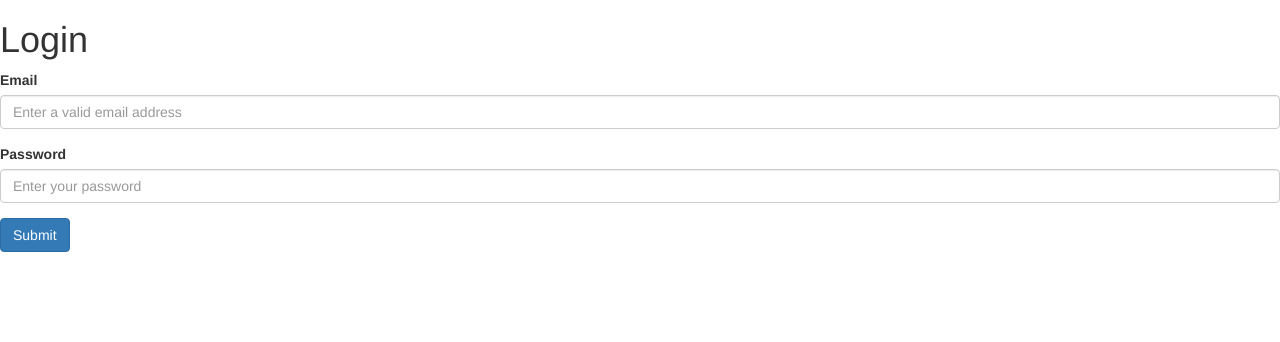
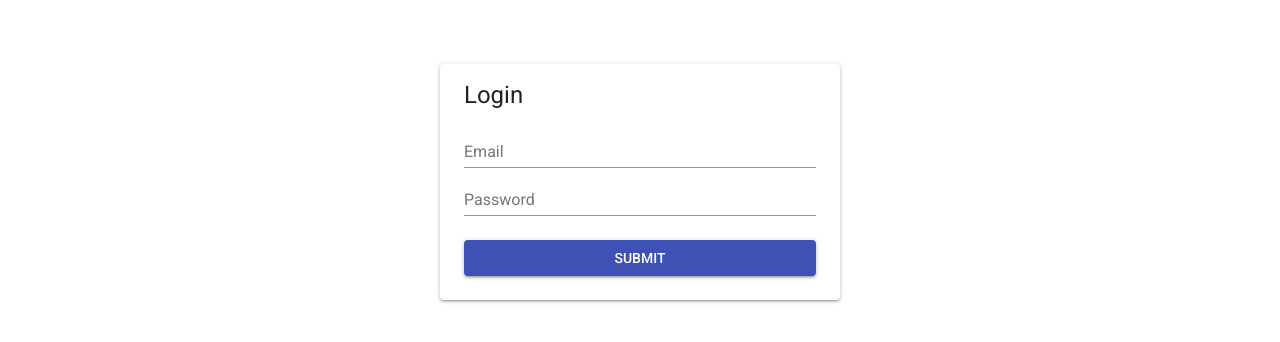
Before and after one commit to laaksomavrick/boring-react-spa, a React (Create React App) app: page /login in a window 1280 px wide. Shown: the top 342 px of the page. Built offline with nearby package versions, Linux system fonts and the light colour scheme.

Commit message:
Material; login form

```diff
--- a/public/index.html
+++ b/public/index.html
@@ -22,7 +22,8 @@
       work correctly both with client-side routing and a non-root public URL.
       Learn how to configure a non-root public URL by running `npm run build`.
     -->
-    <link rel="stylesheet" href="https://maxcdn.bootstrapcdn.com/bootstrap/3.3.7/css/bootstrap.min.css" integrity="sha384-BVYiiSIFeK1dGmJRAkycuHAHRg32OmUcww7on3RYdg4Va+PmSTsz/K68vbdEjh4u" crossorigin="anonymous">
+    <link rel="stylesheet" href="https://fonts.googleapis.com/css?family=Roboto:300,400,500">
+
 
     <title>React App</title>
   </head>
--- a/src/components/UserForm.component.tsx
+++ b/src/components/UserForm.component.tsx
@@ -1,5 +1,10 @@
-import React, { FormEvent, SFC } from "react";
-import { Button, ControlLabel, FormControl, FormGroup } from "react-bootstrap";
+import { Typography } from "@material-ui/core";
+import Button from "@material-ui/core/Button";
+import FormControl from "@material-ui/core/FormControl";
+import Input from "@material-ui/core/Input";
+import InputLabel from "@material-ui/core/InputLabel";
+import withStyles, { StyledComponentProps } from "@material-ui/core/styles/withStyles";
+import React, { ChangeEvent, Component, FormEvent } from "react";
 import { ApiError } from "../utils/http";
 import { FormError } from "./FormError.component";
 
@@ -8,31 +13,59 @@ import { FormError } from "./FormError.component";
 // validate onSubmit on submit
 // ???
 
-interface Props {
-  onChange: (event: FormEvent<FormControl & HTMLInputElement>) => Promise<void>;
+const styled = withStyles(theme => ({
+  container: {
+    display: "flex",
+    flexDirection: "column",
+    width: "100%", // Fix IE 11 issue.
+  },
+  form: {
+    display: "flex",
+    flexDirection: "column",
+    marginTop: theme.spacing.unit,
+  },
+  submit: {
+    marginTop: theme.spacing.unit * 3,
+  },
+}));
+
+interface Props extends StyledComponentProps {
+  onChange: (event: ChangeEvent<HTMLInputElement>) => Promise<void>;
   onSubmit: (event: FormEvent) => Promise<void>;
   state: {
     email: string;
     password: string;
     passwordConfirmation?: string;
   };
+  header: string;
   error?: ApiError;
 }
 
 // todo: extract FormGroup dupes into form input component /form
 // todo make this pretty :)
-export const UserForm: SFC<Props> = (props: Props): any => {
+class UserForm extends Component<Props, {}> {
+  public constructor(props: Props) {
+    super(props);
+  }
+
+  public render() {
     const {
       onChange,
       onSubmit,
       error,
+      header,
+      classes,
       state: { email, password },
-  } = props;
+    } = this.props;
     return (
-    <form onSubmit={onSubmit}>
-      <FormGroup>
-        <ControlLabel>Email</ControlLabel>
-        <FormControl
+      <div className={classes.container}>
+        <Typography component="h1" variant="h5">
+          {header}
+        </Typography>
+        <form onSubmit={onSubmit} className={classes.form}>
+          <FormControl>
+            <InputLabel>Email</InputLabel>
+            <Input
               type="email"
               name="email"
               autoComplete="email"
@@ -40,10 +73,10 @@ export const UserForm: SFC<Props> = (props: Props): any => {
               placeholder="Enter a valid email address"
               onChange={onChange}
             />
-      </FormGroup>
-      <FormGroup>
-        <ControlLabel>Password</ControlLabel>
-        <FormControl
+          </FormControl>
+          <FormControl>
+            <InputLabel>Password</InputLabel>
+            <Input
               type="password"
               autoComplete="new-password"
               name="password"
@@ -51,27 +84,35 @@ export const UserForm: SFC<Props> = (props: Props): any => {
               placeholder="Enter your password"
               onChange={onChange}
             />
-      </FormGroup>
-      {renderConfirmPassword(props)}
-      <Button bsStyle="primary" type="submit">
+          </FormControl>
+          {this.renderConfirmPassword()}
+          <Button
+            type="submit"
+            fullWidth
+            variant="contained"
+            color="primary"
+            className={classes.submit}
+          >
             Submit
           </Button>
           <FormError error={error} />
         </form>
+      </div>
     );
-};
+  }
 
-function renderConfirmPassword({
+  private renderConfirmPassword() {
+    const {
       onChange,
-  state: { passwordConfirmation = null },
-}: Props) {
-  if (passwordConfirmation === null) {
+      state: { passwordConfirmation },
+    } = this.props;
+    if (passwordConfirmation == null) {
       return null;
     }
     return (
-    <FormGroup>
-      <ControlLabel>Confirm Password</ControlLabel>
-      <FormControl
+      <FormControl>
+        <InputLabel>Confirm Password</InputLabel>
+        <Input
           type="password"
           autoComplete="new-password"
           name="passwordConfirmation"
@@ -79,8 +120,9 @@ function renderConfirmPassword({
           placeholder="Confirm your password"
           onChange={onChange}
         />
-    </FormGroup>
+      </FormControl>
     );
   }
+}
 
-export default UserForm;
+export default styled(UserForm);
--- a/src/screens/LoginScreen.tsx
+++ b/src/screens/LoginScreen.tsx
@@ -1,17 +1,41 @@
-import React, { Component, FormEvent } from "react";
-import { FormControl } from "react-bootstrap";
+import { Paper } from "@material-ui/core";
+import withStyles from "@material-ui/core/styles/withStyles";
+import React, { ChangeEvent, Component, FormEvent } from "react";
 import { connect } from "react-redux";
 import { RouteComponentProps, withRouter } from "react-router";
 import { Dispatch } from "redux";
-import { UserForm } from "../components/UserForm.component";
+import UserForm from "../components/UserForm.component";
 import { ApplicationState } from "../store";
 import { authorizeUser } from "../store/user/actions";
 import { UserInput } from "../store/user/types";
 import { ApiError } from "../utils/http";
 
+const styled = withStyles(theme => ({
+  container: {
+    width: "auto",
+    display: "block",
+    marginLeft: theme.spacing.unit * 3,
+    marginRight: theme.spacing.unit * 3,
+    [theme.breakpoints.up(400 + theme.spacing.unit * 3 * 2)]: {
+      width: 400,
+      marginLeft: "auto",
+      marginRight: "auto",
+    },
+  },
+  paper: {
+    marginTop: theme.spacing.unit * 8,
+    display: "flex",
+    flexDirection: "column",
+    alignItems: "center",
+    padding: `${theme.spacing.unit * 2}px ${theme.spacing.unit * 3}px ${theme.spacing
+      .unit * 3}px`,
+  },
+}));
+
 interface Props extends RouteComponentProps<{}> {
   authorizeUser: (user: UserInput) => Promise<void>;
   error: ApiError | undefined;
+  classes: any;
 }
 
 interface State {
@@ -27,23 +51,25 @@ class Login extends Component<Props, State> {
   }
 
   public render() {
-    const { error } = this.props;
+    const { classes, error } = this.props;
     return (
-      <div>
-        <h1>Login</h1>
+      <div className={classes.container}>
+        <Paper className={classes.paper}>
           <UserForm
             onChange={this.onChange}
             onSubmit={this.onSubmit}
             state={this.state}
+            header="Login"
             error={error}
           />
+        </Paper>
       </div>
     );
   }
 
   private onChange = async ({
     currentTarget: { value = "", name = "" },
-  }: FormEvent<FormControl & HTMLInputElement>): Promise<void> => {
+  }: ChangeEvent<HTMLInputElement>): Promise<void> => {
     await this.setState({ ...this.state, [name]: value });
   };
 
@@ -73,9 +99,11 @@ const mapDispatchToProps = (dispatch: Dispatch<any>) => {
   };
 };
 
-export default withRouter(
+export default styled(
+  withRouter(
     connect(
       mapStateToProps,
       mapDispatchToProps,
     )(Login),
+  ),
 );
--- a/src/screens/RegisterScreen.tsx
+++ b/src/screens/RegisterScreen.tsx
@@ -1,4 +1,4 @@
-import React, { Component, FormEvent } from "react";
+import React, { Component, FormEvent, ChangeEvent } from "react";
 import { FormControl } from "react-bootstrap";
 import { connect } from "react-redux";
 import { RouteComponentProps, withRouter } from "react-router";
@@ -31,19 +31,19 @@ class Register extends Component<Props, State> {
     return (
       <div>
         <h1>Registration</h1>
-        <UserForm
+        {/* <UserForm
           onChange={this.onChange}
           onSubmit={this.onSubmit}
           state={this.state}
           error={error}
-        />
+        /> */}
       </div>
     );
   }
 
   private onChange = async ({
     currentTarget: { value = "", name = "" },
-  }: FormEvent<FormControl & HTMLInputElement>): Promise<void> => {
+  }: ChangeEvent<HTMLInputElement>): Promise<void> => {
     await this.setState({ ...this.state, [name]: value });
   };
 
```
Also changed, not shown: package.json (+3 -7 lines), 1 other file (tests, documents, lock files or other folders). Lines whose indentation alone changed are shown as unchanged.
